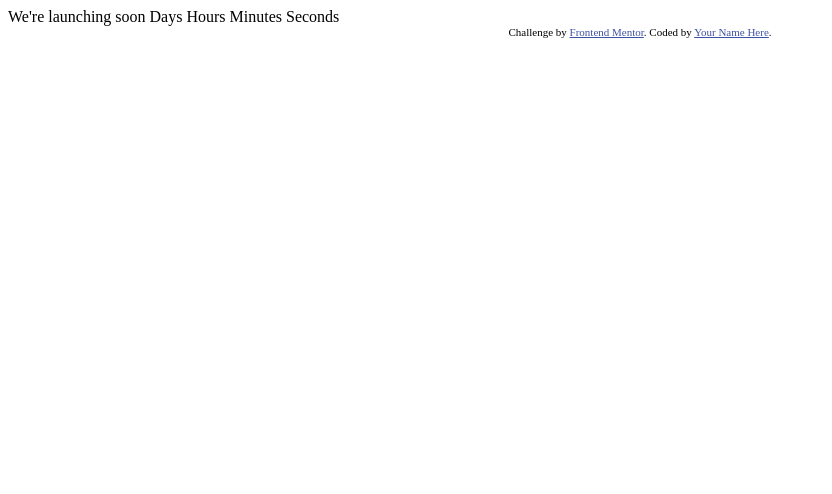
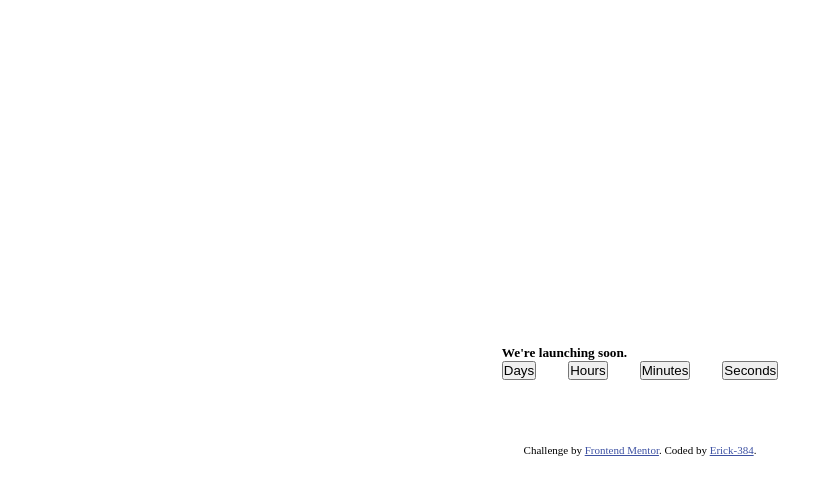
Before and after one commit to Erick384/Launch-countdown-timer, a plain HTML site: page index.html in a window 1280 px wide. Shown: the whole page, without its empty margins (0-832 px from the left). Drawn offline with Linux system fonts and the light colour scheme.

Commit message:
Launch-Countdown-Timer Commits

```diff
--- a/index.html
+++ b/index.html
@@ -1,31 +1,55 @@
 <!DOCTYPE html>
 <html lang="en">
   <head>
-  <meta charset="UTF-8">
-  <meta name="viewport" content="width=device-width, initial-scale=1.0"> <!-- displays site properly based on user's device -->
+    <meta charset="UTF-8" />
+    <meta name="viewport" content="width=device-width, initial-scale=1.0" />
+    <!-- displays site properly based on user's device -->
 
-  <link rel="icon" type="image/png" sizes="32x32" href="./images/favicon-32x32.png">
+    <link
+      rel="icon"
+      type="image/png"
+      sizes="32x32"
+      href="./images/favicon-32x32.png"
+    />
 
     <title>Frontend Mentor | Launch countdown timer</title>
+    <link rel="stylesheet" href="style.css">
 
     <!-- Feel free to remove these styles or customise in your own stylesheet 👍 -->
     <style>
-    .attribution { font-size: 11px; text-align: center; }
-    .attribution a { color: hsl(228, 45%, 44%); }
+      .attribution {
+        font-size: 11px;
+        text-align: center;
+      }
+      .attribution a {
+        color: hsl(228, 45%, 44%);
+      }
     </style>
   </head>
   <body>
-
-  We're launching soon
-
-  Days
-  Hours
-  Minutes
-  Seconds
+    <div class="container">
+      <div class="top"><h5>We're launching soon.</h5></div>
+      <div class="timer">
+        <div class="days">
+          <button>Days</button>
+        </div>
+        <div class="hours">
+          <button>Hours</button>
+        </div>
+        <div class="minutes">
+          <button>Minutes</button>
+        </div>
+        <div class="seconds">
+          <button>Seconds</button>
+        </div>
+      </div>
+    </div>
 
     <div class="attribution">
-    Challenge by <a href="https://www.frontendmentor.io?ref=challenge" target="_blank">Frontend Mentor</a>.
-    Coded by <a href="#">Your Name Here</a>.
+      Challenge by
+      <a href="https://www.frontendmentor.io?ref=challenge" target="_blank"
+        >Frontend Mentor</a
+      >. Coded by <a href="#">Erick-384</a>.
     </div>
   </body>
 </html>
--- /dev/null
+++ b/style.css
@@ -0,0 +1,24 @@
+*{
+    padding: 0;
+    margin: 0;
+    box-sizing: border-box;
+}
+body{
+    display: flex;
+    flex-direction: column;
+    height: 100vh;
+    align-items: center;
+    justify-content: center;
+    gap: 4rem;
+}
+.container{
+    display: flex;
+    flex-direction: column;
+}
+.timer{
+    display: flex;
+    gap: 2rem;
+    height: 100%;
+    align-items: center;
+    justify-content: center;
+}
```
Lines whose indentation alone changed are shown as unchanged.
